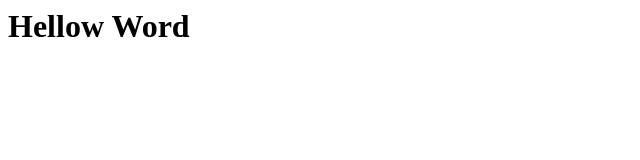
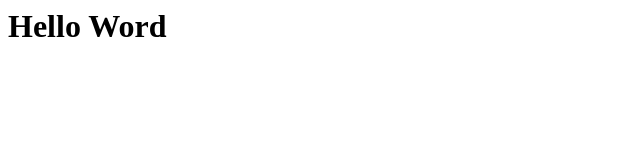
Before and after one commit to ShivamKumarSaini91/ApnaCollageDemo_01, a plain HTML site: page Index.html in a window 1280 px wide. Shown: the full height of the page, 0-640 px from the left. Drawn offline with Linux system fonts and the light colour scheme.

Commit message:
Hello fixing

```diff
--- a/Index.html
+++ b/Index.html
@@ -1 +1 @@
-<h1>Hellow Word</H1>
+<h1>Hello Word</H1>
```
